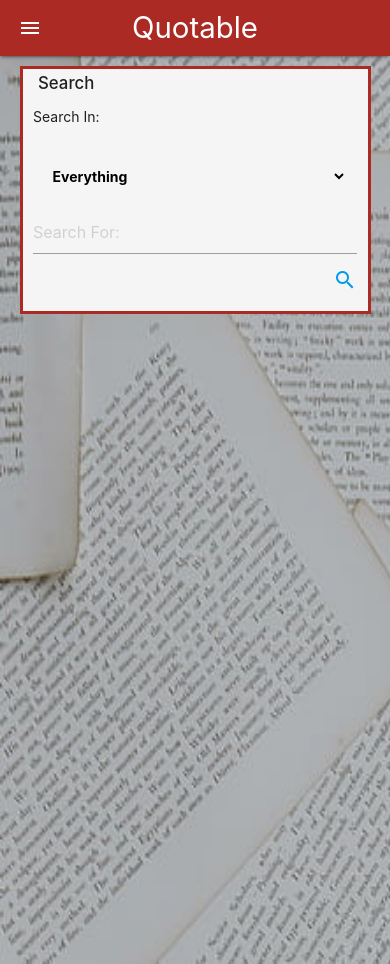
After one commit to Stevie-P72/quotable, a Flask app: page /search_page in a window 390 px wide. The commit adds this page. Run offline with Flask 2, Linux system fonts and the light colour scheme; some libraries are stand-ins or nearby versions.

Commit message:
added template for a mobile only search page

```diff
--- a/app.py
+++ b/app.py
@@ -100,6 +100,11 @@ def delete_comment(quote_id, username, content):
     return redirect(url_for('get_quotes'))
 
 
+@app.route('/search_page')
+def search_page():
+    return render_template('search_page.html')
+
+
 if __name__ == '__main__':
     app.run(host=os.environ.get('IP'),
             port=int(os.environ.get('PORT')),
--- a/static/css/style.css
+++ b/static/css/style.css
@@ -17,13 +17,22 @@
     font-weight: 500;
 }
 
-.nav_select{
+.nav_select, .mobile_select{
     display: inline;
     background: transparent;
     border: none;
-    color: white;
+
     font-weight: 700;
 }
+
+.mobile_select{
+    color: black;
+}
+
+.nav_select{
+    color: white;
+}
+
 .nav_select:hover{
         background-color: rgba(0,0,0,0.1);
 }
@@ -38,12 +47,30 @@
     background-color: whitesmoke;
 }
 
+#nav_search, #nav_search_mobile{
+    display: inline;
+    font-weight: 700;
+
+}
+
+#nav_search_mobile{
+    color: black;
+    border-bottom: black 1px solid
+}
+
+.align_end{
+    text-align: end;
+}
+
 #nav_search{
-    display: inline;
     color: white;
-    font-weight: 700;
     border-bottom: white 1px solid
 }
+
+#mobile_search_form .input-field{
+
+}
+
 #nav_search:focus{
     color: black;
     font-weight: 400
@@ -148,14 +175,10 @@
     margin: 0;
 }
 
-#submit_header{
+#submit_header, .search_header, .no_results_header{
     margin: 5px;
 }
 
 .submit_btn{
     float: right;
 }
-
-.no_results_header{
-    margin: 5px;
-}
--- a/static/js/script.js
+++ b/static/js/script.js
@@ -1,10 +1,9 @@
 $( document ).ready(function() {
     $(".edit_btn").on("click", function(){
-
         $(this).closest('.read_only').addClass('edit_enabled').removeClass('read_only')
     })
     $(".cancel_btn").on("click", function(){
-
         $(this).closest('.edit_enabled').addClass('read_only').removeClass('edit_enabled')
     })
+
 })
--- a/templates/base.html
+++ b/templates/base.html
@@ -13,6 +13,7 @@
         <nav>
             <div class="nav-wrapper bg-red">
                 <a href="{{url_for('get_quotes')}}" class="brand-logo">Quotable</a>
+                <a href="#" data-target="mobile-demo" class="sidenav-trigger"><i class="material-icons">menu</i></a>
                 <ul id="dropdown1" class="dropdown-content">
                     <div><li><a href="#!"></a></li></div>
                 </ul>
@@ -51,6 +52,10 @@
                 </ul>
             </div>
         </nav>
+        <ul class="sidenav" id="mobile-demo">
+            <li><a href="{{ url_for('new_post')}}"><i class="material-icons right">add</i>New Post</a></li>
+            <li><a href="{{ url_for('search_page')}}"><i class="material-icons right">search</i>Search Posts</a></li>
+        </ul>
     </header>
     <img src="{{url_for('static', filename='images/rosepages.jpg')}}" alt="Background Image" class="bg-image">
     <div class="container">
@@ -65,6 +70,7 @@
     $('.collapsible').collapsible();
     $('.modal').modal();
     $(".dropdown-trigger").dropdown();
+    $('.sidenav').sidenav();
     });
 
     </script>
--- /dev/null
+++ b/templates/search_page.html
@@ -0,0 +1,45 @@
+<!DOCTYPE html>
+{% extends 'base.html' %}
+{% block content %}
+    <div class="row bg_white border_red">
+        <div class="col s12">
+            <h2 class="small_header search_header">Search</h2>
+            <form action="{{url_for('search_quotes')}}" id="mobile_search_form" method="POST">
+
+                <ul>
+                    <li><p class = "mobile_search_text">Search In:</p></li>
+                    <li>
+                        <div class="input-field col s12">
+                            <a>
+                                <select class = "mobile_select" id="mobile_select" name="search_type">
+                                    <option class = "bg-red" value="all" selected>Everything</option>
+                                    <option class = "bg-red" value="username">Usernames</option>
+                                    <option class = "bg-red" value="credit">Quote Credits</option>
+                                    <option class = "bg-red" value="quote">Quote Text</option>
+                                </select>
+                            </a>
+                        </div>
+                    </li>
+                    <li>
+                        <div class="input-field">
+                            <input id="search_mobile" class="mobile_search_text_input" type="search" name="search_content" placeholder="Search For:" required>
+                        </div>
+                    </li>
+
+
+                    <li class="align_end">
+                        <a href="#" onclick="document.getElementById('mobile_search_form').submit()"><i class="material-icons">search</i></a>
+                    </li>
+                </ul>
+
+
+            </form>
+
+
+        </div>
+
+    </div>
+
+
+
+{% endblock %}
```
